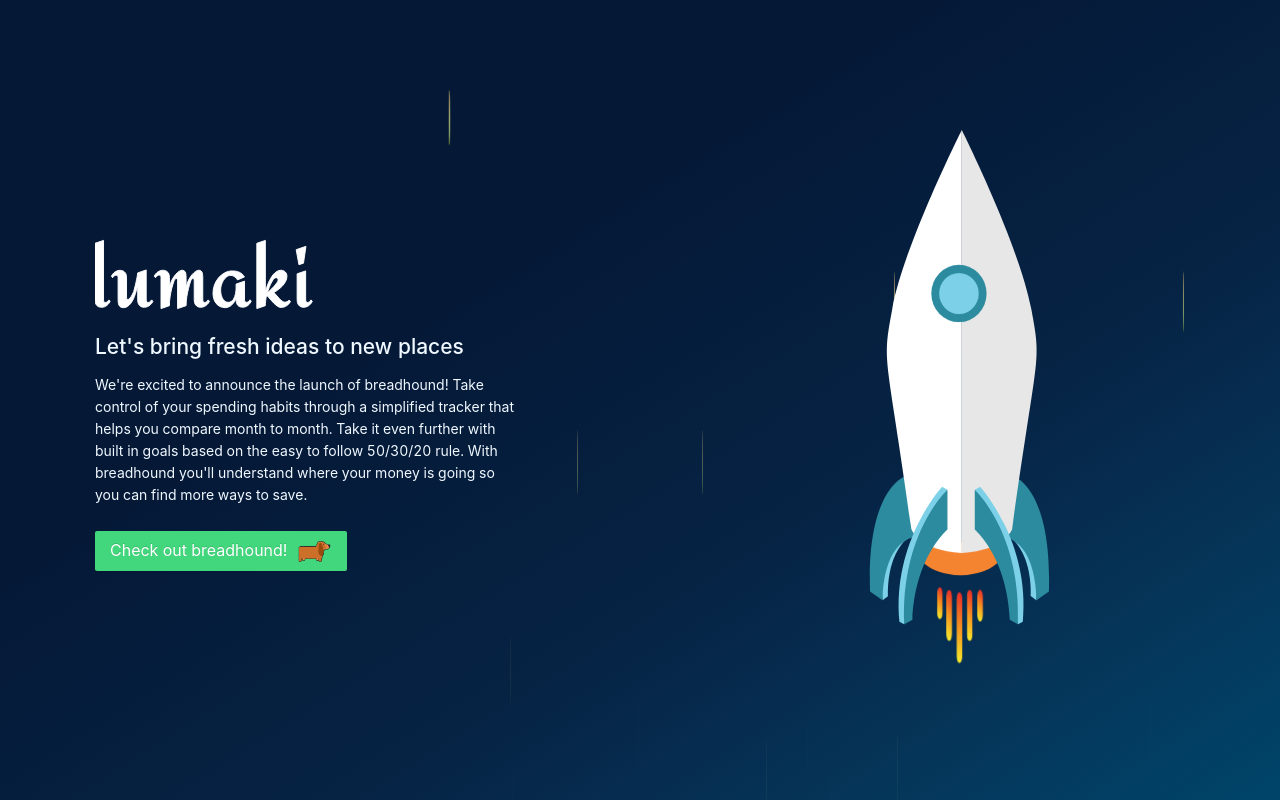
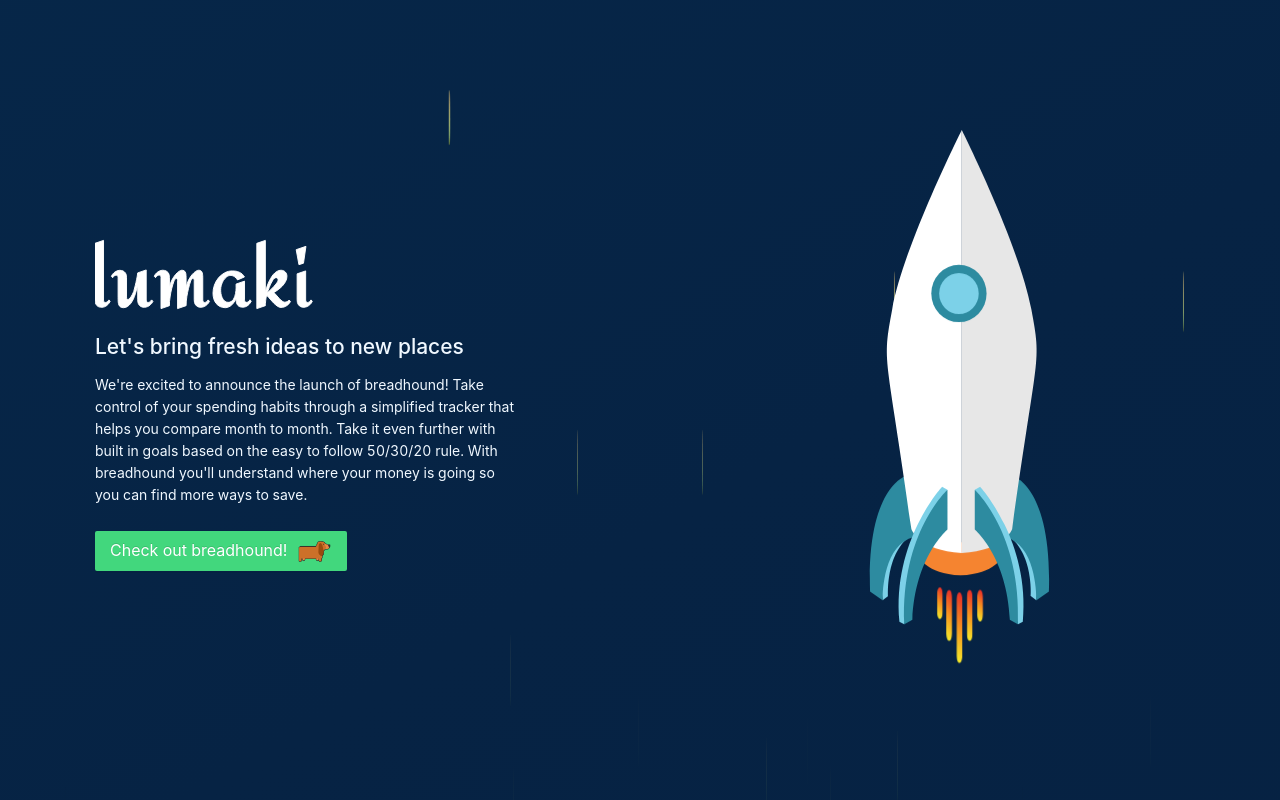
Before and after one commit to TomasBaena/lumaki.io, a React (Create React App) app: page /#/ in a window 1280 px wide. Built offline with nearby package versions, Linux system fonts and the light colour scheme.

Commit message:
tweak background gradient

```diff
--- a/src/styles/home.css
+++ b/src/styles/home.css
@@ -1,6 +1,33 @@
 .Page-container {
-  background-image: linear-gradient(to right bottom, #051937, #051937, #051937, #051937, #051937, #051c3b, #062040, #062344, #062b4e, #053457, #033c61, #00456a);
+  background: linear-gradient(330deg, #051937, #051c3b, #062040, #062344, #062b4e, #053457, #033c61, #00456a);
+  background-size: 1000% 1000%;
+  -webkit-animation: gradient-animation 30s ease infinite;
+  -moz-animation: gradient-animation 30s ease infinite;
+  -o-animation: gradient-animation 30s ease infinite;
+  animation: gradient-animation 30s ease infinite;
 }
+
+@-webkit-keyframes gradient-animation {
+  0%{background-position:51% 0%}
+  50%{background-position:50% 100%}
+  100%{background-position:51% 0%}
+}
+@-moz-keyframes gradient-animation {
+  0%{background-position:51% 0%}
+  50%{background-position:50% 100%}
+  100%{background-position:51% 0%}
+}
+@-o-keyframes gradient-animation {
+  0%{background-position:51% 0%}
+  50%{background-position:50% 100%}
+  100%{background-position:51% 0%}
+}
+@keyframes gradient-animation {
+  0%{background-position:51% 0%}
+  50%{background-position:50% 100%}
+  100%{background-position:51% 0%}
+}
+
 .Body-container{
     position: relative;
     display: flex;
```
